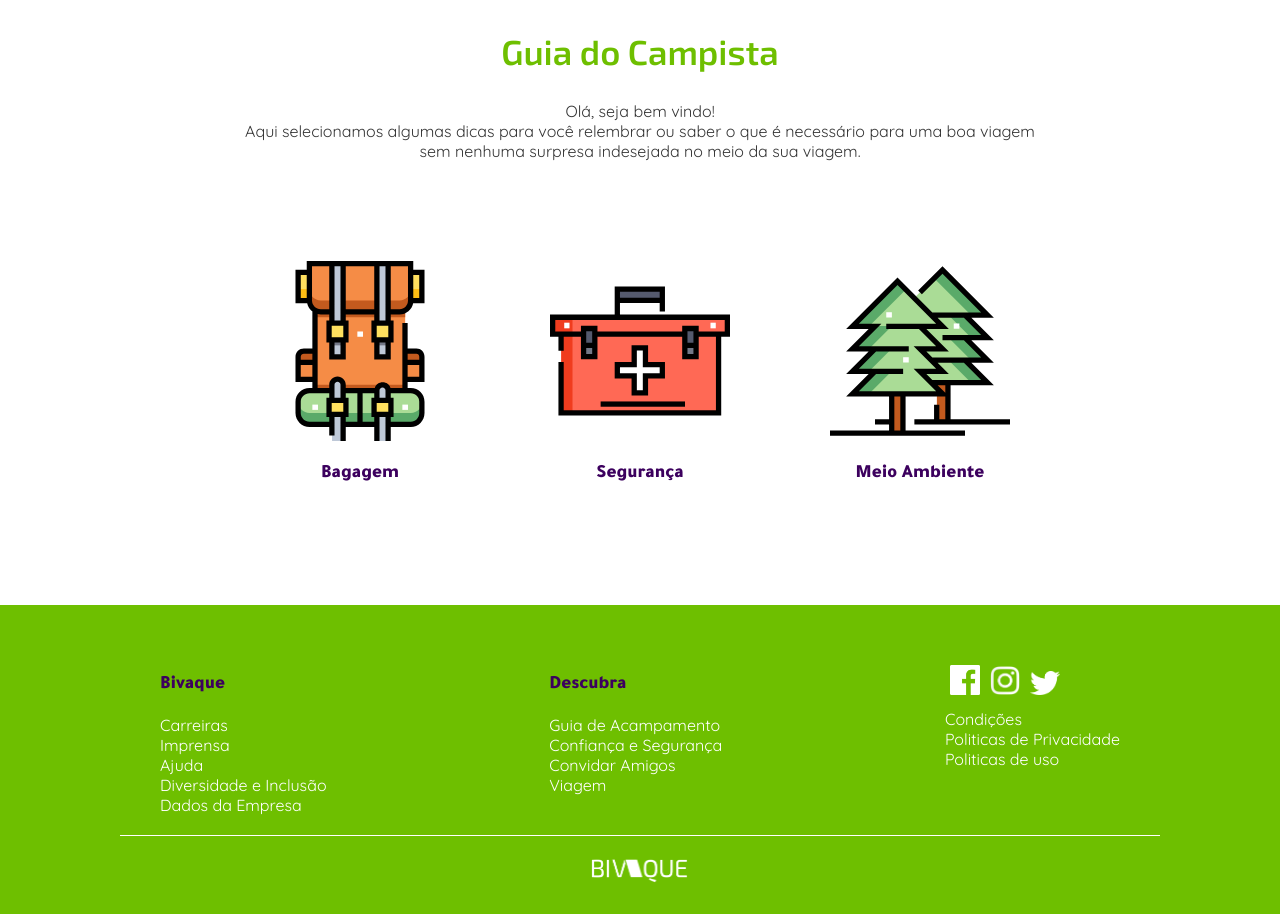
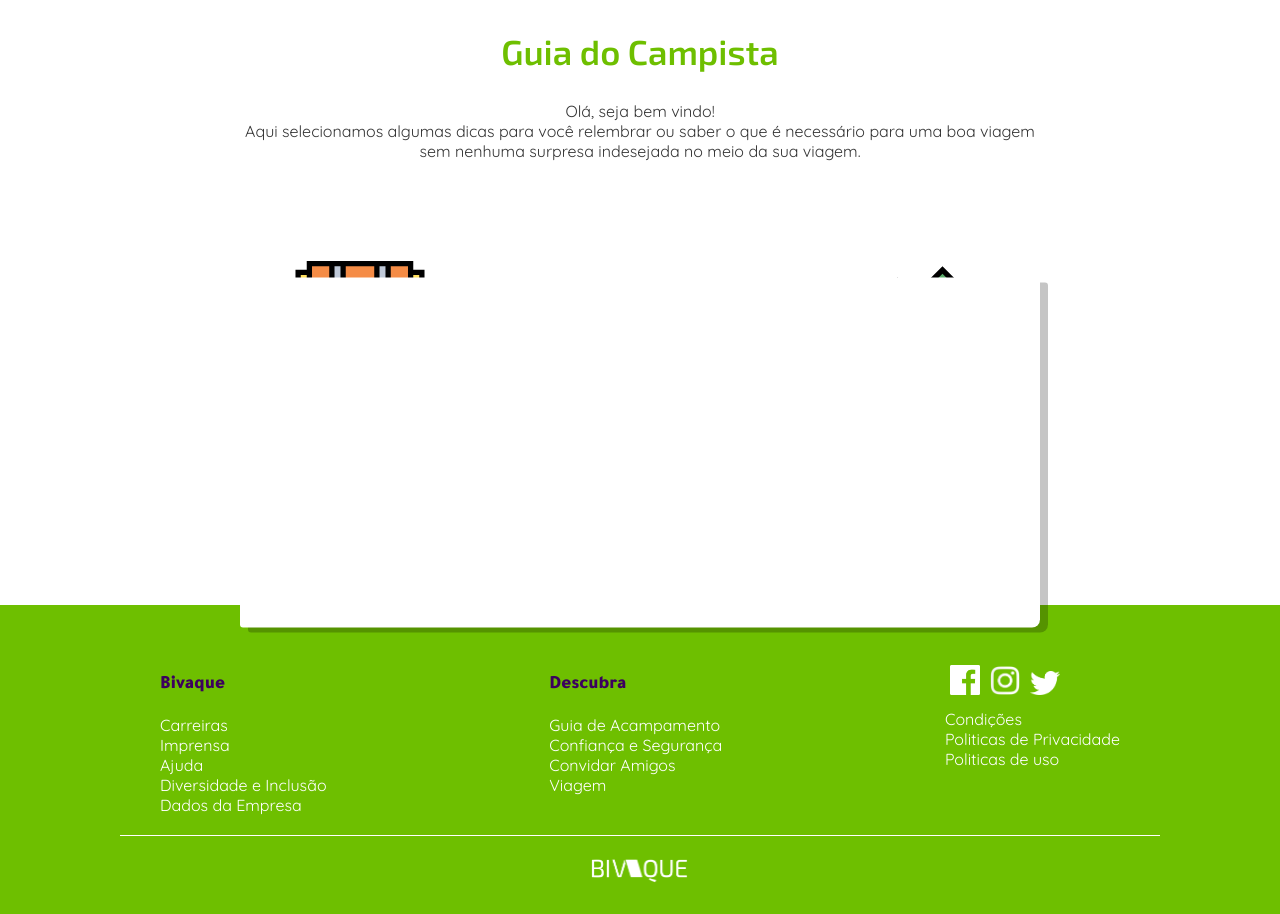
Before and after one commit to jmsalmeida/bivaqueCamping, a React (Create React App) app: page /dicas in a window 1280 px wide. Built offline with nearby package versions, Linux system fonts and the light colour scheme.

Commit message:
Adicionar ModalDicas

```diff
--- /dev/null
+++ b/src/components/ModalDicas/ModalDicas.css
@@ -0,0 +1,12 @@
+.modal-dicas {
+    width: 800px;
+    height: 350px;
+    background-color: white;
+    box-shadow: 8px 5px rgba(0, 0, 0, 0.226);
+    border-radius: 0 3px 8px 3px;
+    margin: 0 auto;
+    position: fixed;
+    top: 50%;left: 50%;
+    transform: translate(-50%, -35%);
+    z-index: 999;
+}
--- /dev/null
+++ b/src/components/ModalDicas/ModalDicas.js
@@ -0,0 +1,16 @@
+import React, { Component } from 'react';
+import './ModalDicas.css';
+
+class ModalDicas extends Component {
+    render(){
+        let modalDicasCSS = 'modal-dicas';
+
+        return(
+            <div className={modalDicasCSS}>
+
+            </div>
+        );
+    }
+}
+
+export default ModalDicas;
--- a/src/pages/DicasPage.js
+++ b/src/pages/DicasPage.js
@@ -7,6 +7,7 @@ import IconeDicas from '../components/IconeDicas/IconeDicas';
 import arvore from './images/icone-dicas/arvore.svg';
 import seguranca from './images/icone-dicas/seguranca.svg';
 import bagagem from './images/icone-dicas/bagagem.svg';
+import ModalDicas from '../components/ModalDicas/ModalDicas';
 
 class DicasPage extends Component {
     render() {
@@ -16,6 +17,9 @@ class DicasPage extends Component {
                     <h2>Guia do Campista</h2>
                     <p>Olá, seja bem vindo!<br />
                         Aqui selecionamos algumas dicas para você relembrar ou saber o que é necessário para uma boa viagem sem nenhuma surpresa indesejada no meio da sua viagem.</p>
+
+                    <ModalDicas />
+
                     <div className="single-icon">
                         <IconeDicas dica={bagagem} titulo={'Bagagem'} />
                         <IconeDicas dica={seguranca} titulo={'Segurança'} />
```
